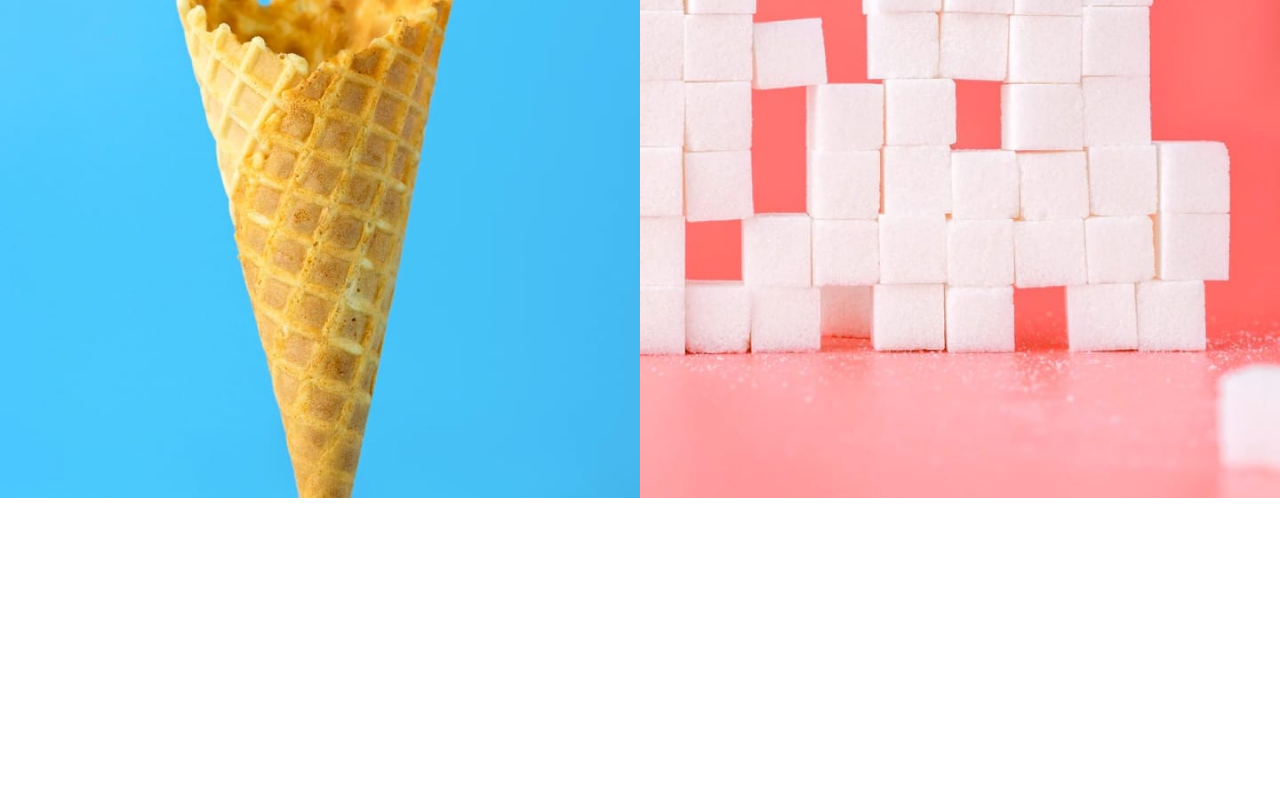
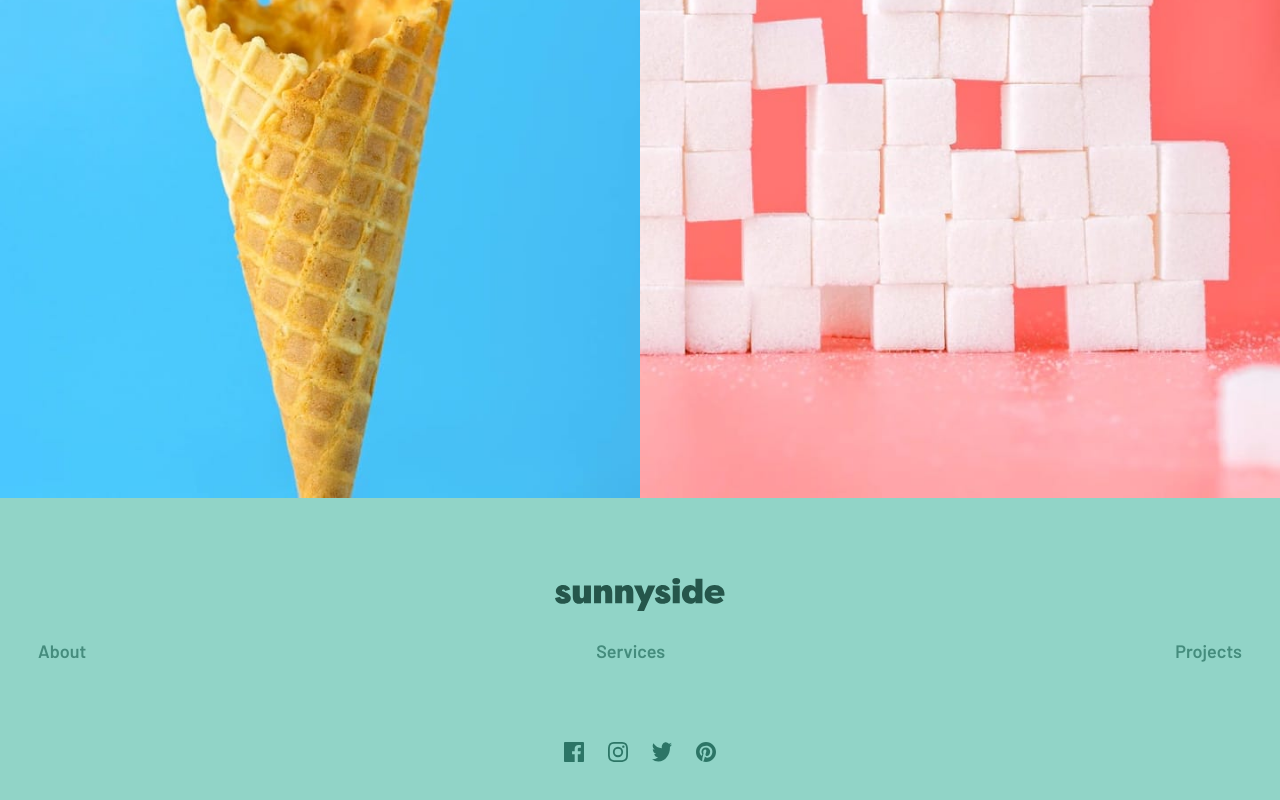
Before and after one commit to Emrikcah/sunnyside, a React (Create React App) app: page / in a window 1280 px wide. Shown: the part 5624-6424 px from the top of the page. Before the commit the page ends 6122 px from the top, so only its background shows below. Built offline with nearby package versions, Linux system fonts and the light colour scheme.

Commit message:
moblie footer done

```diff
--- a/src/App.js
+++ b/src/App.js
@@ -7,6 +7,7 @@ import Transform from "./components/Transform";
 import Graphic from "./components/Graphic";
 import Testimonials from "./components/Testimonials";
 import Gallery from "./components/Gallery";
+import Footer from "./components/Footer";
 
 function App() {
    return (
@@ -20,6 +21,7 @@ function App() {
          <Graphic />
          <Testimonials />
          <Gallery />
+         <Footer/>
       </>
    );
 }
--- /dev/null
+++ b/src/components/Footer.js
@@ -0,0 +1,58 @@
+import React from "react";
+import styled from "styled-components";
+import images from "../constants/images";
+
+
+const Footer = () => {
+   return (
+      <StyledFooter>
+         <img className="logo-footer" src={images.logoFooter} alt="footer logo" />
+         <ul>
+            {["about", "services", "projects"].map((item, index) => (
+               <li key={index}>{item}</li>
+            ))}
+         </ul>
+         <article>
+            {[images.fb, images.insta, images.twit, images.pin].map((item, index) => (
+               <article key={index} >
+                  <img  src={item} alt="icon" />
+               </article>
+            ))}
+         </article>
+      </StyledFooter>
+   );
+};
+
+const StyledFooter = styled.footer`
+   background-color: var(--Dark-moderate-cyan);
+   text-align: center;
+   padding: 80px 30px;
+
+   .logo-footer{
+      height: 33px;
+      margin-bottom: 25px;
+      display: inline-block;
+   }
+
+   ul{
+      display: flex;
+      justify-content: space-between;
+   }
+
+   li{
+      margin: 0 8px 80px;
+      text-transform: capitalize;
+      color: var(--light-cyan);
+   }
+
+   article{
+      display: flex;
+      justify-content: center;
+      margin: 0 12px;
+
+   }
+
+
+`;
+
+export default Footer;
--- a/src/components/Logo.js
+++ b/src/components/Logo.js
@@ -6,7 +6,7 @@ import images from '../constants/images'
 const Logo = () => {
    return (
       <StyledLogo>
-         <img src={images.logo} alt="" />
+         <img className="color" src={images.logo} alt="" />
       </StyledLogo>
    );
 };
@@ -14,6 +14,7 @@ const Logo = () => {
 const StyledLogo = styled.div`
    img {
       height: 24px ;
+
    }
 `;
 
--- a/src/constants/images.js
+++ b/src/constants/images.js
@@ -30,6 +30,7 @@ import jennie from "../assets/people/image-jennie.jpg";
 import thomas from "../assets/people/image-thomas.jpg";
 
 import logo from "../assets/logo.svg";
+import logoFooter from "../assets/logo-footer.svg";
 
 export default {
    dCone,
@@ -60,4 +61,5 @@ export default {
    jennie,
    thomas,
    logo,
+   logoFooter
 };
--- a/src/styles/Global.js
+++ b/src/styles/Global.js
@@ -7,8 +7,9 @@ const GlobalStyles = createGlobalStyle`
    --Soft-red: hsl(7, 99%, 70%);
    --Yellow: hsl(51, 100%, 49%);
    --Dark-desaturated-cyan: hsl(167, 40%, 24%);
+   --light-cyan: hsl(167, 34%, 41%,1);
    --Dark-blue: hsl(198, 62%, 26%);
-   --Dark-moderate-cyan: hsl(168, 34%, 41%);
+   --Dark-moderate-cyan: hsl(168, 44%, 70%,1);
 
    --Very-dark-desaturated-blue: hsl(212, 27%, 19%);
    --Very-dark-grayish-blue: hsl(213, 9%, 39%);
```
Also changed, not shown: src/assets/logo-footer.svg (added).
